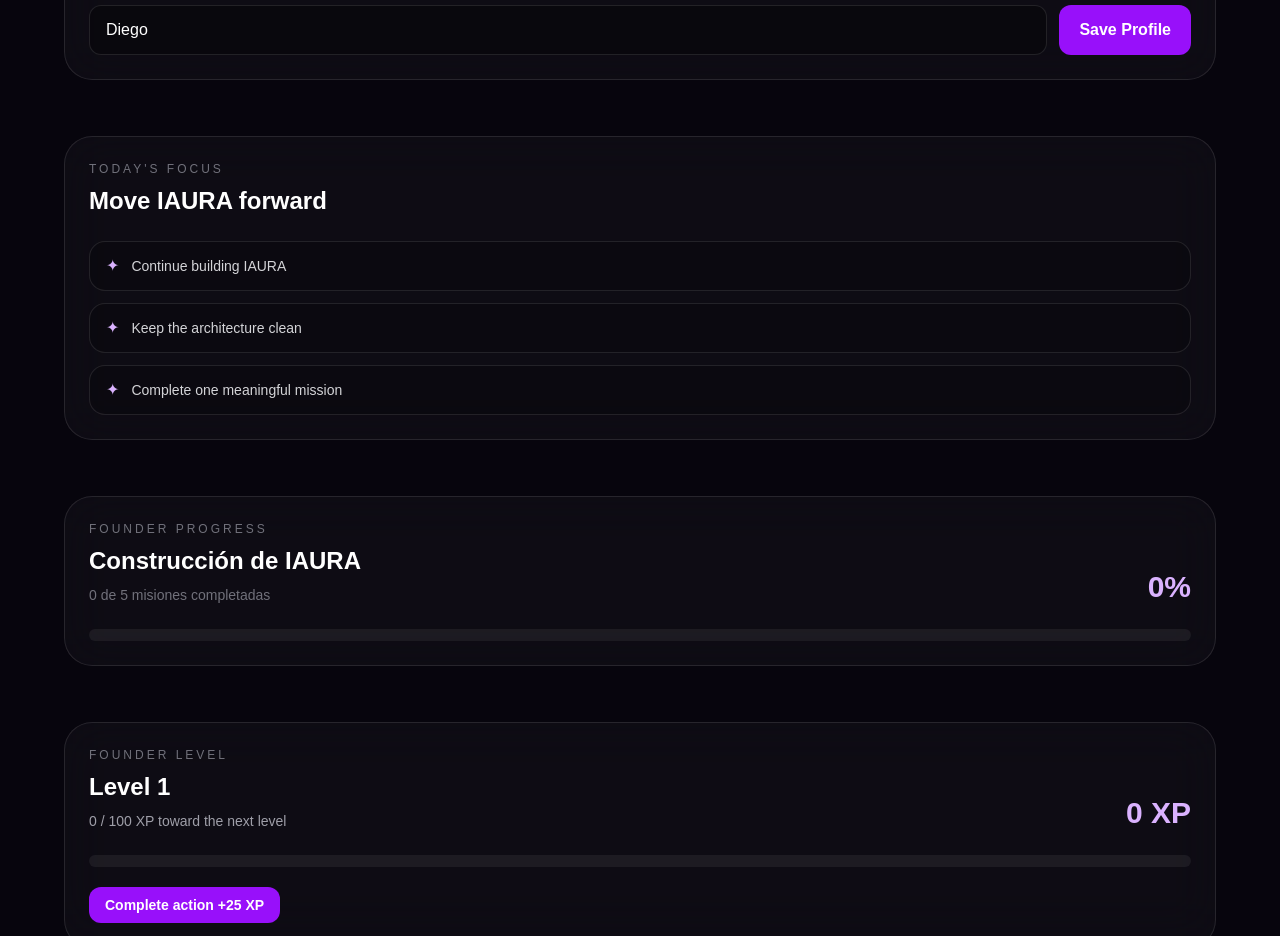
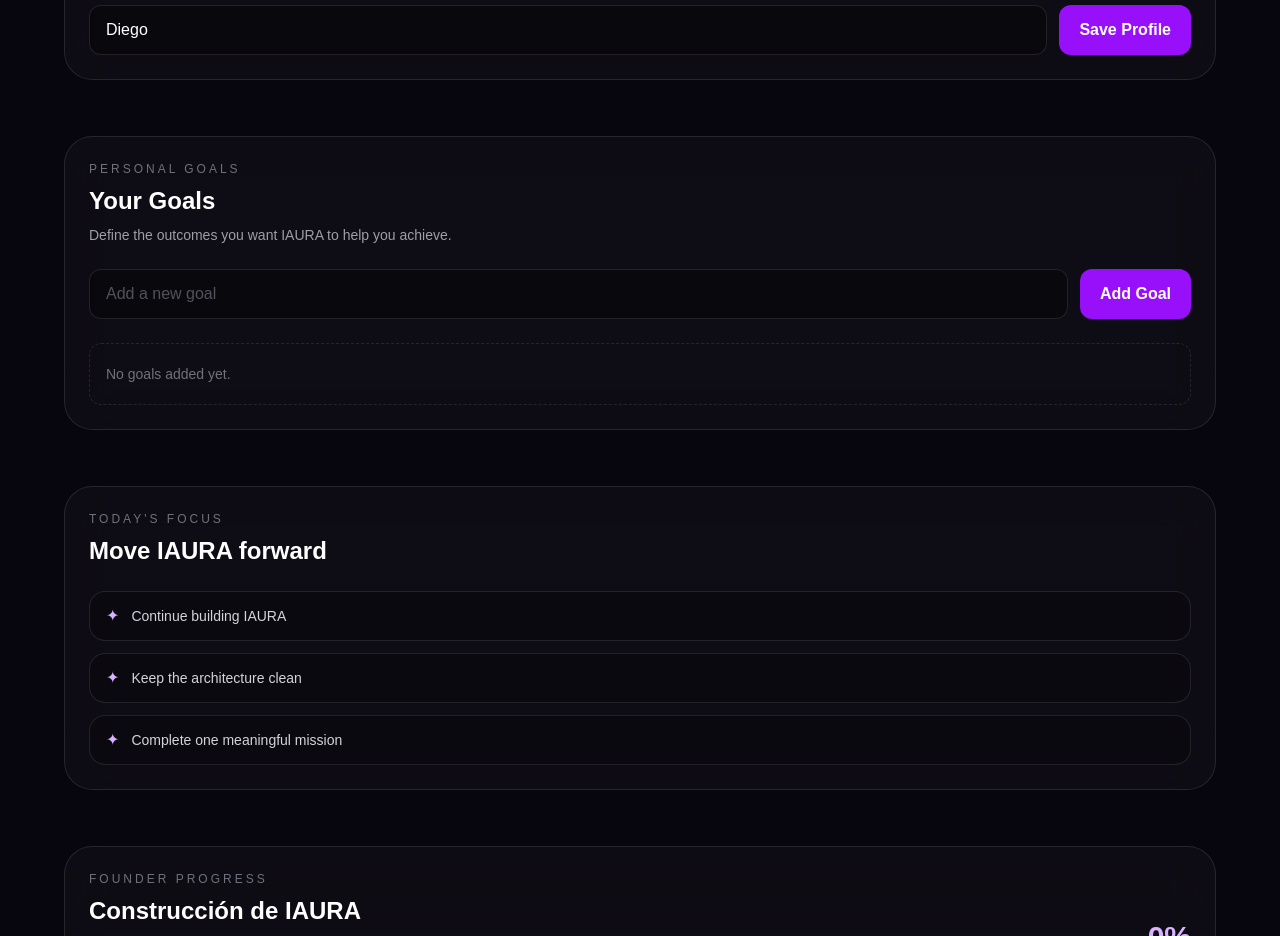
Before and after one commit to IAura-001/IAURA, a Next.js app: page / in a window 1280 px wide. Shown: the part 1260-2196 px from the top of the page. Built offline with nearby package versions, Linux system fonts and the light colour scheme.

Commit message:
Mission 027 - Add persistent goals manager

```diff
--- a/app/page.tsx
+++ b/app/page.tsx
@@ -1,5 +1,6 @@
 "use client";
 import LevelProgress from "@/components/sections/LevelProgress";
+import GoalsManager from "@/components/sections/GoalsManager";
 import ProfileSettings from "@/components/sections/ProfileSettings";
 import DailyQuote from "@/components/sections/DailyQuote";
 import { MISSIONS } from "@/constants/missions";
@@ -40,6 +41,20 @@ const pendingMissions = MISSIONS.filter(
 );
 
 const recentMissions = completedMissions.slice(-3).reverse();
+
+const goals = memory.goals;
+
+function handleAddGoal(goal: string) {
+  updateMemory({
+    goals: [...goals, goal],
+  });
+}
+
+function handleRemoveGoal(goalIndex: number) {
+  updateMemory({
+    goals: goals.filter((_, index) => index !== goalIndex),
+  });
+}
 
 if (!isLoaded) {
   return (
@@ -86,6 +101,10 @@ return (
       userName: name,
     })
   }
+/><GoalsManager
+  goals={goals}
+  onAddGoal={handleAddGoal}
+  onRemoveGoal={handleRemoveGoal}
 />
 <DailyFocus />
 
--- /dev/null
+++ b/components/sections/GoalsManager.tsx
@@ -0,0 +1,93 @@
+"use client";
+
+import { useState } from "react";
+
+type GoalsManagerProps = {
+  goals: string[];
+  onAddGoal: (goal: string) => void;
+  onRemoveGoal: (goalIndex: number) => void;
+};
+
+export default function GoalsManager({
+  goals,
+  onAddGoal,
+  onRemoveGoal,
+}: GoalsManagerProps) {
+  const [newGoal, setNewGoal] = useState("");
+
+  function handleSubmit(event: React.FormEvent<HTMLFormElement>) {
+    event.preventDefault();
+
+    const cleanGoal = newGoal.trim();
+
+    if (!cleanGoal) return;
+
+    onAddGoal(cleanGoal);
+    setNewGoal("");
+  }
+
+  return (
+    <div className="lg:col-span-2">
+      <div className="rounded-[28px] border border-white/10 bg-white/[0.03] p-6 backdrop-blur-xl">
+        <p className="text-xs tracking-[0.25em] text-zinc-500">
+          PERSONAL GOALS
+        </p>
+
+        <h2 className="mt-2 text-2xl font-semibold text-white">
+          Your Goals
+        </h2>
+
+        <p className="mt-2 text-sm text-zinc-400">
+          Define the outcomes you want IAURA to help you achieve.
+        </p>
+
+        <form
+          onSubmit={handleSubmit}
+          className="mt-6 flex flex-col gap-3 sm:flex-row"
+        >
+          <input
+            type="text"
+            value={newGoal}
+            onChange={(event) => setNewGoal(event.target.value)}
+            placeholder="Add a new goal"
+            className="min-w-0 flex-1 rounded-xl border border-white/10 bg-black/30 px-4 py-3 text-white outline-none transition placeholder:text-zinc-600 focus:border-purple-400/50"
+          />
+
+          <button
+            type="submit"
+            className="rounded-xl bg-purple-600 px-5 py-3 font-semibold text-white transition hover:bg-purple-500"
+          >
+            Add Goal
+          </button>
+        </form>
+
+        <div className="mt-6 space-y-3">
+          {goals.length === 0 ? (
+            <p className="rounded-xl border border-dashed border-white/10 px-4 py-5 text-sm text-zinc-500">
+              No goals added yet.
+            </p>
+          ) : (
+            goals.map((goal, index) => (
+              <div
+                key={`${goal}-${index}`}
+                className="flex items-center justify-between gap-4 rounded-xl border border-white/10 bg-black/20 px-4 py-3"
+              >
+                <p className="text-sm text-zinc-200">
+                  {goal}
+                </p>
+
+                <button
+                  type="button"
+                  onClick={() => onRemoveGoal(index)}
+                  className="shrink-0 text-sm text-zinc-500 transition hover:text-red-400"
+                >
+                  Remove
+                </button>
+              </div>
+            ))
+          )}
+        </div>
+      </div>
+    </div>
+  );
+}
```
